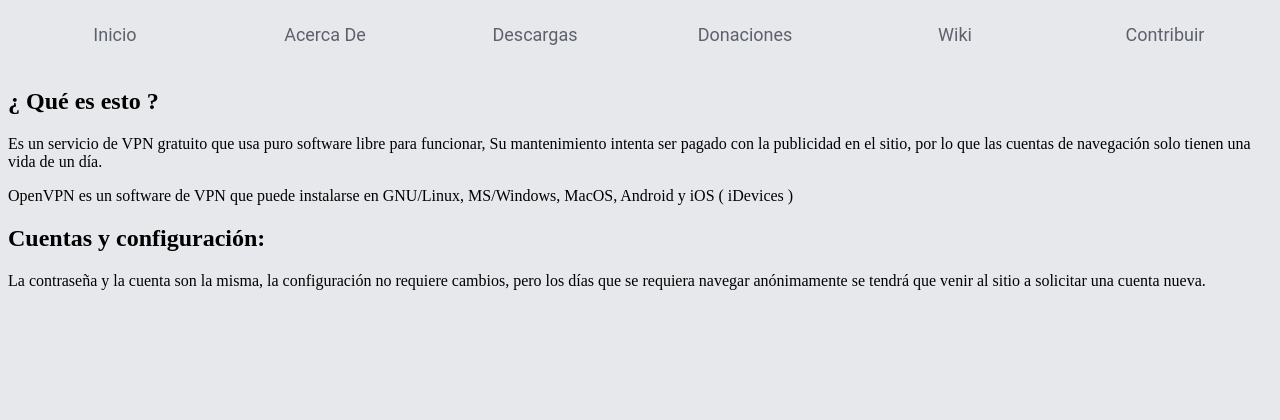
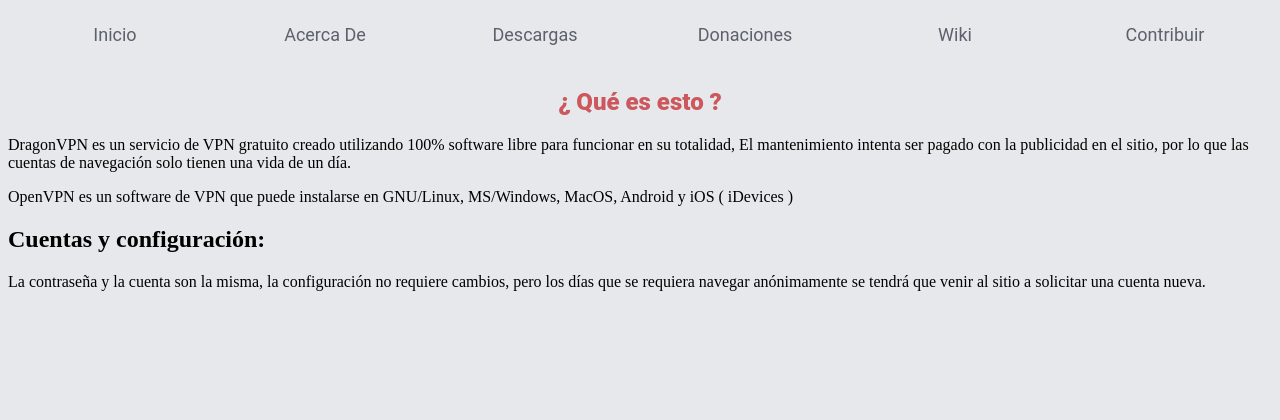
Before and after one commit to VentGrey/Dragon-VPN, a PHP site: page /quees.html in a window 1280 px wide. Shown: the top 420 px of the page. Before the commit the page ends 290 px from the top, so only its background shows below. Run offline with PHP 8.4, Linux system fonts and the light colour scheme.

Commit message:
started styling about.html

```diff
--- a/quees.html
+++ b/quees.html
@@ -41,10 +41,10 @@ src="https://pagead2.googlesyndication.com/pagead/show_ads.js">
 </p>
 
 
-<h1> ¿ Qué es esto ? </h1>
+<h1 class="title"> ¿ Qué es esto ? </h1>
 
-<p>Es un servicio de VPN gratuito que usa puro software libre para
-funcionar, Su mantenimiento intenta ser pagado con la publicidad en el
+<p class="service">DragonVPN es un servicio de VPN gratuito creado utilizando 100% software libre para
+funcionar en su totalidad, El mantenimiento intenta ser pagado con la publicidad en el
 sitio, por lo que las cuentas de navegación solo tienen una vida de un
 día.</p>
 
--- a/style.css
+++ b/style.css
@@ -102,3 +102,12 @@ input[type=submit]:hover {
 }
 
 /* Fin del CSS para INDEX.html */
+
+/* Inicio del CSS para quees.html */
+
+.title {
+    color: #CC575D;
+    text-align: center;
+    font-weight: 800;
+    font-family: roboto;
+}
```
